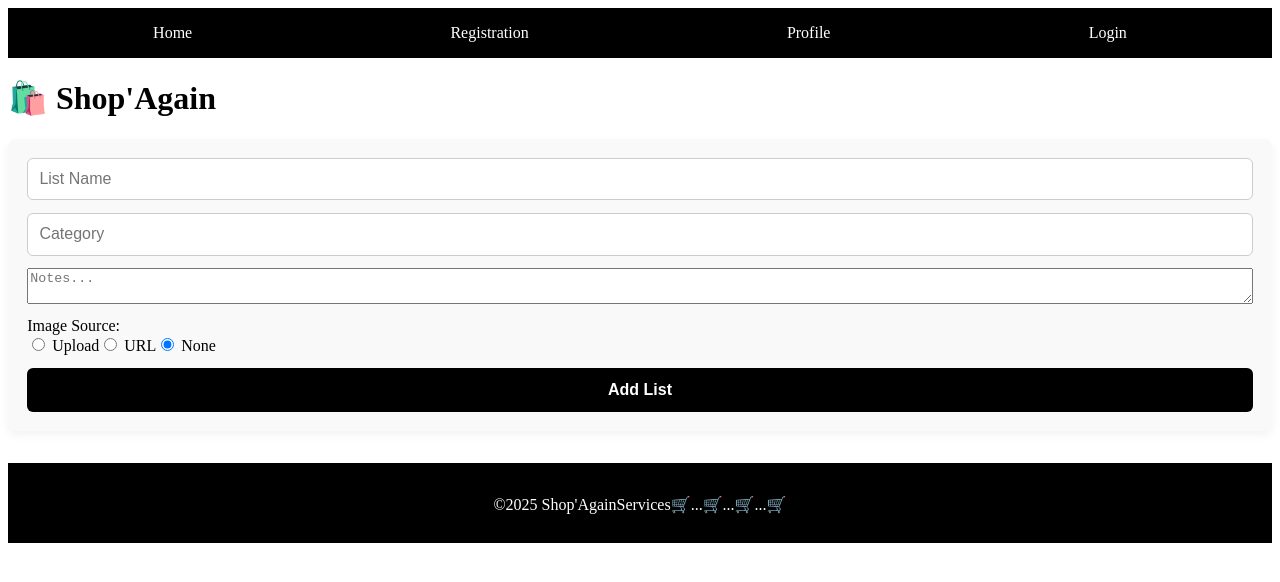
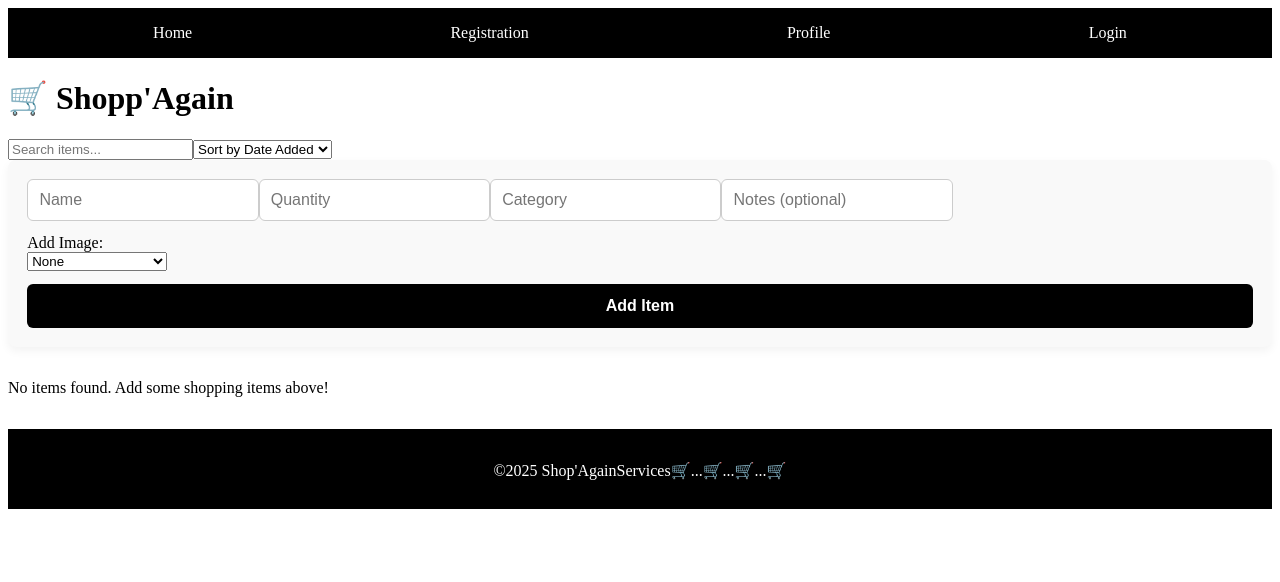
Before and after one commit to Sbonelo2/Task-5--Shopping-List-App, a React (Vite) app: page /home in a window 1280 px wide. Shown: the top 582 px of the page. Built offline with nearby package versions, Linux system fonts and the light colour scheme.

Commit message:
feat save

```diff
--- a/src/Features/HomeSlice.ts
+++ b/src/Features/HomeSlice.ts
@@ -1,89 +1,55 @@
-import  { createSlice, type PayloadAction } from "@reduxjs/toolkit";
-import { v4 as uuidv4 } from "uuid";
+import { createSlice, type PayloadAction } from "@reduxjs/toolkit";
 
-type SubItem = {
+export interface ShoppingItem {
   id: string;
   name: string;
-  quantity: number;
-  notes?: string;
-  image?: string;
-  dateAdded: string;
-};
-
-type ShoppingList = {
-  id: string;
-  name: string;
+  quantity: string;
   category: string;
   notes?: string;
   image?: string;
-  dateAdded: string;
-  items: SubItem[];
+  date: string;
+}
+
+interface ShoppingState {
+  items: ShoppingItem[];
+  searchKeyword: string;
+  sortBy: "date" | "name" | "category";
+}
+
+const initialState: ShoppingState = {
+  items: [],
+  searchKeyword: "",
+  sortBy: "date",
 };
 
-type HomeState = {
-  lists: ShoppingList[];
-};
-
-const initialState: HomeState = {
-  lists: [],
-};
-
-const homeSlice = createSlice({
-  name: "home",
+const shoppingSlice = createSlice({
+  name: "shopping",
   initialState,
   reducers: {
-    addList: (state, action: PayloadAction<Omit<ShoppingList, "id">>) => {
-      state.lists.push({ id: uuidv4(), ...action.payload });
+    addItem: (state, action: PayloadAction<ShoppingItem>) => {
+      state.items.push(action.payload);
     },
-    updateList: (
-      state,
-      action: PayloadAction<{ id: string; updates: Partial<ShoppingList> }>
-    ) => {
-      const list = state.lists.find((l) => l.id === action.payload.id);
-      if (list) Object.assign(list, action.payload.updates);
-    },
-    removeList: (state, action: PayloadAction<string>) => {
-      state.lists = state.lists.filter((l) => l.id !== action.payload);
-    },
-
-    addSubItem: (
-      state,
-      action: PayloadAction<{ listId: string; subItem: Omit<SubItem, "id"> }>
-    ) => {
-      const list = state.lists.find((l) => l.id === action.payload.listId);
-      if (list) list.items.push({ id: uuidv4(), ...action.payload.subItem });
-    },
-    updateSubItem: (
-      state,
-      action: PayloadAction<{
-        listId: string;
-        subId: string;
-        updates: Partial<SubItem>;
-      }>
-    ) => {
-      const list = state.lists.find((l) => l.id === action.payload.listId);
-      if (list) {
-        const item = list.items.find((i) => i.id === action.payload.subId);
-        if (item) Object.assign(item, action.payload.updates);
+    updateItem: (state, action: PayloadAction<ShoppingItem>) => {
+      const index = state.items.findIndex(
+        (item) => item.id === action.payload.id
+      );
+      if (index !== -1) {
+        state.items[index] = action.payload;
       }
     },
-    removeSubItem: (
-      state,
-      action: PayloadAction<{ listId: string; subId: string }>
-    ) => {
-      const list = state.lists.find((l) => l.id === action.payload.listId);
-      if (list)
-        list.items = list.items.filter((i) => i.id !== action.payload.subId);
+    removeItem: (state, action: PayloadAction<string>) => {
+      state.items = state.items.filter((item) => item.id !== action.payload);
+    },
+    setSearchKeyword: (state, action: PayloadAction<string>) => {
+      state.searchKeyword = action.payload;
+    },
+    sortItems: (state, action: PayloadAction<"date" | "name" | "category">) => {
+      state.sortBy = action.payload;
     },
   },
 });
 
-export const {
-  addList,
-  updateList,
-  removeList,
-  addSubItem,
-  updateSubItem,
-  removeSubItem,
-} = homeSlice.actions;
-export default homeSlice.reducer;
+export const { addItem, updateItem, removeItem, setSearchKeyword, sortItems } =
+  shoppingSlice.actions;
+
+export default shoppingSlice.reducer;
--- a/src/Pages/Home.tsx
+++ b/src/Pages/Home.tsx
@@ -1,426 +1,301 @@
-import React, { useState, useEffect } from "react";
+import React, { useState } from "react";
 import { useDispatch, useSelector } from "react-redux";
 import type { RootState } from "../../Store";
 import {
-  addList,
-  removeList,
-  updateList,
-  addSubItem,
-  updateSubItem,
-  removeSubItem,
+  addItem,
+  updateItem,
+  removeItem,
+  sortItems,
+  setSearchKeyword,
 } from "../Features/HomeSlice";
+import { v4 as uuidv4 } from "uuid";
 import "../Home.css";
 
 export default function ShoppingList() {
   const dispatch = useDispatch();
-  const lists = useSelector((state: RootState) => state.home.lists);
+  const { items, searchKeyword, sortBy } = useSelector(
+    (state: RootState) => state.home
+  );
 
   const [form, setForm] = useState({
+    id: "",
     name: "",
+    quantity: "",
     category: "",
     notes: "",
     image: "",
+    imageOption: "none" as "none" | "upload" | "url",
   });
-  const [imageOption, setImageOption] = useState<"upload" | "url" | "none">(
-    "none"
-  );
+
   const [imagePreview, setImagePreview] = useState<string | null>(null);
 
-  const [subForms, setSubForms] = useState<
-    Record<
-      string,
-      {
-        name: string;
-        quantity: number;
-        notes?: string;
-        image?: string;
-        editId?: string;
-        imageOption?: "upload" | "url" | "none";
-      }
-    >
-  >({});
 
-  // --- Handle main list submission ---
-  const handleListSubmit = (e: React.FormEvent) => {
+  const handleSubmit = (e: React.FormEvent) => {
     e.preventDefault();
-    dispatch(
-      addList({ ...form, dateAdded: new Date().toISOString(), items: [] })
-    );
-    setForm({ name: "", category: "", notes: "", image: "" });
-    setImagePreview(null);
-    setImageOption("none");
+
+    if (!form.name.trim() || !form.quantity.trim()) return;
+
+    const newItem = {
+      id: form.id || uuidv4(),
+      name: form.name,
+      quantity: form.quantity,
+      category: form.category,
+      notes: form.notes,
+      image: form.image,
+      date: new Date().toISOString(),
     };
 
-  // --- Handle sub-item submit (add or update) ---
-  const handleSubItemSubmit = (listId: string) => {
-    const subForm = subForms[listId];
-    if (!subForm?.name) return;
+    if (form.id) dispatch(updateItem(newItem));
+    else dispatch(addItem(newItem));
 
-    const newSubItem = {
-      name: subForm.name,
-      quantity: subForm.quantity,
-      notes: subForm.notes,
-      image: subForm.image,
-      dateAdded: new Date().toISOString(),
-    };
-
-    if (subForm.editId) {
-      dispatch(
-        updateSubItem({ listId, subId: subForm.editId, updates: newSubItem })
-      );
-    } else {
-      dispatch(addSubItem({ listId, subItem: newSubItem }));
-    }
-
-    setSubForms({
-      ...subForms,
-      [listId]: {
+    // Reset form
+    setForm({
+      id: "",
       name: "",
-        quantity: 1,
+      quantity: "",
+      category: "",
       notes: "",
       image: "",
       imageOption: "none",
-      },
     });
+    setImagePreview(null);
   };
 
-  // --- Handle file upload ---
-  const handleFileChange = (
-    e: React.ChangeEvent<HTMLInputElement>,
-    target: string
-  ) => {
-    const file = e.target.files?.[0];
-    if (!file) return;
+
+  const handleDelete = (id: string) => {
+    dispatch(removeItem(id));
+  };
+
+
+  const handleSearch = (e: React.ChangeEvent<HTMLInputElement>) => {
+    dispatch(setSearchKeyword(e.target.value));
+  };
+
+
+  const handleSort = (e: React.ChangeEvent<HTMLSelectElement>) => {
+    dispatch(sortItems(e.target.value as "name" | "date" | "category"));
+  };
+
+
+  const handleImageChange = (e: React.ChangeEvent<HTMLInputElement>) => {
+    if (form.imageOption === "upload" && e.target.files?.[0]) {
+      const file = e.target.files[0];
       const reader = new FileReader();
       reader.onloadend = () => {
-      setSubForms({
-        ...subForms,
-        [target]: { ...subForms[target], image: reader.result as string },
-      });
+        setImagePreview(reader.result as string);
+        setForm({ ...form, image: reader.result as string });
       };
       reader.readAsDataURL(file);
+    } else if (form.imageOption === "url") {
+      setImagePreview(form.image);
+    }
   };
 
-  // --- Sync URL image preview ---
-  useEffect(() => {
-    Object.keys(subForms).forEach((key) => {
-      const sub = subForms[key];
-      if (sub?.imageOption === "url" && sub?.image) {
-        setSubForms((prev) => ({
-          ...prev,
-          [key]: { ...prev[key], image: sub.image },
-        }));
-      }
+
+  const filteredItems = items
+    .filter((item) =>
+      item.name.toLowerCase().includes(searchKeyword.toLowerCase())
+    )
+    .sort((a: typeof items[0], b: typeof items[0]) => {
+      if (sortBy === "name") return a.name.localeCompare(b.name);
+      if (sortBy === "category") return a.category.localeCompare(b.category);
+      if (sortBy === "date")
+        return new Date(b.date).getTime() - new Date(a.date).getTime();
+      return 0;
     });
-  }, [subForms]);
 
   return (
-    <div className="p-4 max-w-3xl mx-auto">
-      <h1 className="text-2xl font-bold mb-4">🛍️ Shop'Again</h1>
+    <div className="max-w-3xl mx-auto p-4">
+      <h1 className="text-2xl font-bold mb-4 text-center">
+        🛒 Shopp'Again
+      </h1>
 
-      {/* Main List Form */}
-      <form
-        onSubmit={handleListSubmit}
-        className="space-y-2 border p-4 rounded-lg bg-white shadow-md"
-      >
+
+      <div className="flex flex-col sm:flex-row justify-between items-center gap-2 mb-4">
         <input
           type="text"
-          placeholder="List Name"
+          placeholder="Search items..."
+          value={searchKeyword}
+          onChange={handleSearch}
+          className="border p-2 rounded w-full sm:w-1/2"
+        />
+        <select
+          value={sortBy}
+          onChange={handleSort}
+          className="border p-2 rounded w-full sm:w-1/3"
+        >
+          <option value="date">Sort by Date Added</option>
+          <option value="name">Sort by Name</option>
+          <option value="category">Sort by Category</option>
+        </select>
+      </div>
+
+
+      <form
+        onSubmit={handleSubmit}
+        className="border p-4 rounded-lg shadow-md bg-white"
+      >
+        <div className="grid sm:grid-cols-2 gap-3">
+          <input
+            type="text"
+            placeholder="Name"
             value={form.name}
             onChange={(e) => setForm({ ...form, name: e.target.value })}
-          className="border p-2 w-full rounded"
-          required
+            className="border p-2 rounded"
+          />
+          <input
+            type="text"
+            placeholder="Quantity"
+            value={form.quantity}
+            onChange={(e) => setForm({ ...form, quantity: e.target.value })}
+            className="border p-2 rounded"
           />
           <input
             type="text"
             placeholder="Category"
             value={form.category}
             onChange={(e) => setForm({ ...form, category: e.target.value })}
-          className="border p-2 w-full rounded"
+            className="border p-2 rounded"
           />
-        <textarea
-          placeholder="Notes..."
+          <input
+            type="text"
+            placeholder="Notes (optional)"
             value={form.notes}
             onChange={(e) => setForm({ ...form, notes: e.target.value })}
-          className="border p-2 w-full rounded"
+            className="border p-2 rounded"
           />
-
-        <div className="mt-2">
-          <label className="font-semibold">Image Source:</label>
-          <div className="flex gap-3 mt-1">
-            <label>
-              <input
-                type="radio"
-                checked={imageOption === "upload"}
-                onChange={() => {
-                  setImageOption("upload");
-                  setImagePreview(null);
-                  setForm({ ...form, image: "" });
-                }}
-              />{" "}
-              Upload
-            </label>
-            <label>
-              <input
-                type="radio"
-                checked={imageOption === "url"}
-                onChange={() => {
-                  setImageOption("url");
-                  setImagePreview(null);
-                  setForm({ ...form, image: "" });
-                }}
-              />{" "}
-              URL
-            </label>
-            <label>
-              <input
-                type="radio"
-                checked={imageOption === "none"}
-                onChange={() => {
-                  setImageOption("none");
-                  setImagePreview(null);
-                  setForm({ ...form, image: "" });
-                }}
-              />{" "}
-              None
-            </label>
         </div>
 
-          {imageOption === "upload" && (
+
+        <div className="mt-3">
+          <label className="font-semibold">Add Image:</label>
+          <div className="flex items-center gap-3 mt-2">
+            <select
+              value={form.imageOption}
+              onChange={(e) =>
+                setForm({
+                  ...form,
+                  imageOption: e.target.value as "none" | "upload" | "url",
+                  image: "",
+                })
+              }
+              className="border p-2 rounded"
+            >
+              <option value="none">None</option>
+              <option value="upload">Upload from Device</option>
+              <option value="url">Use Image URL</option>
+            </select>
+
+            {form.imageOption === "upload" && (
               <input
                 type="file"
                 accept="image/*"
-              onChange={(e) => {
-                const file = e.target.files?.[0];
-                if (!file) return;
-                const reader = new FileReader();
-                reader.onloadend = () =>
-                  setImagePreview(reader.result as string);
-                reader.readAsDataURL(file);
-              }}
-              className="mt-2"
+                onChange={handleImageChange}
               />
             )}
 
-          {imageOption === "url" && (
+            {form.imageOption === "url" && (
               <input
-              type="url"
+                type="text"
                 placeholder="Enter image URL"
                 value={form.image}
                 onChange={(e) => setForm({ ...form, image: e.target.value })}
-              className="border p-2 w-full mt-2 rounded"
-            />
-          )}
-
-          {imagePreview && (
-            <img
-              src={imagePreview}
-              alt="Preview"
-              className="h-24 w-24 mt-2 rounded shadow"
+                onBlur={handleImageChange}
+                className="border p-2 rounded w-full"
               />
             )}
           </div>
 
-        <button className="bg-blue-600 text-white px-4 py-2 rounded hover:bg-blue-700">
-          Add List
+
+          {imagePreview && (
+            <div className="mt-4 flex flex-col items-start">
+              <div className="relative">
+                <img
+                  src={imagePreview}
+                  alt="Preview"
+                  className="h-28 w-28 sm:h-32 sm:w-32 object-cover rounded-xl shadow-md border border-gray-200 transition-transform duration-200 hover:scale-105"
+                />
+                <button
+                  type="button"
+                  onClick={() => {
+                    setImagePreview(null);
+                    setForm({ ...form, image: "" });
+                  }}
+                  className="absolute top-0 right-0 -mt-1 -mr-1 bg-red-500 hover:bg-red-600 text-white text-xs rounded-full w-5 h-5 flex items-center justify-center shadow"
+                >
+                  ✕
+                </button>
+              </div>
+              <p className="text-xs text-gray-500 mt-2">Image preview</p>
+            </div>
+          )}
+        </div>
+
+        <button
+          type="submit"
+          className="mt-4 bg-blue-600 hover:bg-blue-700 text-white px-4 py-2 rounded shadow w-full"
+        >
+          {form.id ? "Update Item" : "Add Item"}
         </button>
       </form>
 
-      {/* Render Lists */}
-      <ul className="mt-5 space-y-4">
-        {lists.map((list) => (
+
+      <ul className="mt-6 space-y-3">
+        {filteredItems.length > 0 ? (
+          filteredItems.map((item) => (
             <li
-            key={list.id}
-            className="border p-4 rounded-lg bg-white shadow-sm hover:shadow-md transition"
+              key={item.id}
+              className="border p-4 rounded-xl flex flex-col sm:flex-row items-start sm:items-center justify-between gap-3 bg-white shadow-sm hover:shadow-md transition"
             >
-            <div className="flex justify-between items-center">
-              <h2 className="font-semibold text-lg">{list.name}</h2>
-              <button
-                onClick={() => dispatch(removeList(list.id))}
-                className="bg-red-600 text-white px-2 py-1 rounded hover:bg-red-700"
-              >
-                Delete List
-              </button>
-            </div>
-            <p className="text-sm text-gray-500">{list.category}</p>
-            {list.notes && <p className="mt-1 text-sm">{list.notes}</p>}
-            {list.image && (
+              <div className="flex items-center gap-4">
+                {item.image && (
                   <img
-                src={list.image}
-                alt={list.name}
-                className="h-24 w-24 object-cover rounded-md shadow mt-2"
+                    src={item.image}
+                    alt={item.name}
+                    className="h-20 w-20 object-cover rounded-md shadow border border-gray-200"
                   />
                 )}
-
-            {/* Sub-items */}
-            <ul className="mt-3 ml-3 space-y-2">
-              {list.items.map((i) => (
-                <li
-                  key={i.id}
-                  className="border p-2 rounded-md flex justify-between items-center"
-                >
                 <div>
-                    <strong>{i.name}</strong> ({i.quantity})
-                    {i.notes && (
-                      <p className="text-xs text-gray-500">{i.notes}</p>
-                    )}
-                    {i.image && (
-                      <img
-                        src={i.image}
-                        alt={i.name}
-                        className="h-16 w-16 mt-1 object-cover rounded"
-                      />
+                  <h3 className="font-semibold text-lg">{item.name}</h3>
+                  <p className="text-sm text-gray-600">
+                    {item.quantity} • {item.category}
+                  </p>
+                  {item.notes && (
+                    <p className="text-xs text-gray-500 mt-1">{item.notes}</p>
                   )}
                 </div>
-                  <div className="flex gap-1">
+              </div>
+              <div className="flex gap-2">
                 <button
                   onClick={() =>
-                        setSubForms({
-                          ...subForms,
-                          [list.id]: {
-                            ...i,
-                            editId: i.id,
-                            imageOption: i.image ? "url" : "none",
-                          },
+                    setForm({
+                      id: item.id,
+                      name: item.name,
+                      quantity: item.quantity,
+                      category: item.category,
+                      notes: item.notes ?? "",
+                      image: item.image ?? "",
+                      imageOption: "none",
                     })
                   }
-                      className="bg-yellow-500 text-white text-xs px-2 py-1 rounded"
+                  className="bg-yellow-500 text-white px-3 py-1 rounded text-sm"
                 >
                   Edit
                 </button>
                 <button
-                      onClick={() =>
-                        dispatch(
-                          removeSubItem({ listId: list.id, subId: i.id })
-                        )
-                      }
-                      className="bg-red-500 text-white text-xs px-2 py-1 rounded"
+                  onClick={() => handleDelete(item.id)}
+                  className="bg-red-500 text-white px-3 py-1 rounded text-sm"
                 >
-                      Remove
+                  Delete
                 </button>
               </div>
             </li>
-              ))}
-            </ul>
-
-            {/* Add/Edit Sub-item */}
-            <div className="mt-3 border-t pt-2">
-              <input
-                type="text"
-                placeholder="Item name"
-                value={subForms[list.id]?.name || ""}
-                onChange={(e) =>
-                  setSubForms({
-                    ...subForms,
-                    [list.id]: { ...subForms[list.id], name: e.target.value },
-                  })
-                }
-                className="border p-2 w-full rounded mb-2"
-              />
-              <input
-                type="number"
-                placeholder="Quantity"
-                value={subForms[list.id]?.quantity || 1}
-                onChange={(e) =>
-                  setSubForms({
-                    ...subForms,
-                    [list.id]: {
-                      ...subForms[list.id],
-                      quantity: Number(e.target.value),
-                    },
-                  })
-                }
-                className="border p-2 w-full rounded mb-2"
-              />
-              <div className="flex gap-2 items-center mb-2">
-                <label>
-                  <input
-                    type="radio"
-                    checked={subForms[list.id]?.imageOption === "upload"}
-                    onChange={() =>
-                      setSubForms({
-                        ...subForms,
-                        [list.id]: {
-                          ...subForms[list.id],
-                          imageOption: "upload",
-                          image: "",
-                        },
-                      })
-                    }
-                  />{" "}
-                  Upload
-                </label>
-                <label>
-                  <input
-                    type="radio"
-                    checked={subForms[list.id]?.imageOption === "url"}
-                    onChange={() =>
-                      setSubForms({
-                        ...subForms,
-                        [list.id]: {
-                          ...subForms[list.id],
-                          imageOption: "url",
-                          image: "",
-                        },
-                      })
-                    }
-                  />{" "}
-                  URL
-                </label>
-                <label>
-                  <input
-                    type="radio"
-                    checked={subForms[list.id]?.imageOption === "none"}
-                    onChange={() =>
-                      setSubForms({
-                        ...subForms,
-                        [list.id]: {
-                          ...subForms[list.id],
-                          imageOption: "none",
-                          image: "",
-                        },
-                      })
-                    }
-                  />{" "}
-                  None
-                </label>
-              </div>
-
-              {subForms[list.id]?.imageOption === "upload" && (
-                <input
-                  type="file"
-                  accept="image/*"
-                  onChange={(e) => handleFileChange(e, list.id)}
-                  className="mb-2"
-                />
+          ))
+        ) : (
+          <p className="text-center text-gray-500 mt-4">
+            No items found. Add some shopping items above!
+          </p>
         )}
-              {subForms[list.id]?.imageOption === "url" && (
-                <input
-                  type="url"
-                  placeholder="Enter image URL"
-                  value={subForms[list.id]?.image || ""}
-                  onChange={(e) =>
-                    setSubForms({
-                      ...subForms,
-                      [list.id]: {
-                        ...subForms[list.id],
-                        image: e.target.value,
-                      },
-                    })
-                  }
-                  className="border p-2 w-full rounded mb-2"
-                />
-              )}
-
-              <button
-                onClick={() => handleSubItemSubmit(list.id)}
-                className="bg-green-600 text-white px-3 py-1 rounded hover:bg-green-700"
-              >
-                {subForms[list.id]?.editId ? "Update Item" : "Add Item"}
-              </button>
-            </div>
-          </li>
-        ))}
       </ul>
     </div>
   );
```
Lines whose indentation alone changed are shown as unchanged.
